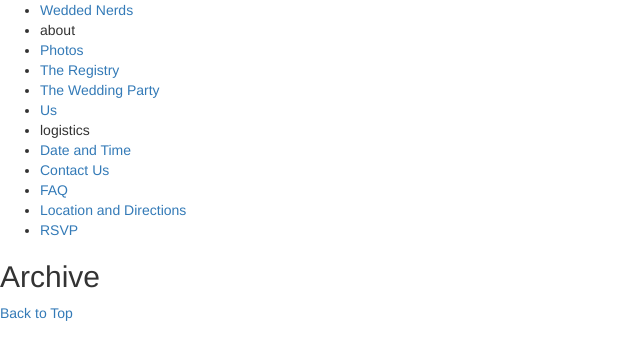
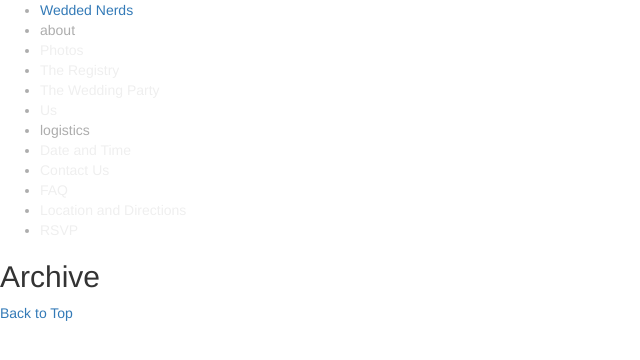
Before and after one commit to weddednerds/weddednerds.github.io, a Jekyll site: the page built from archive.html, in a window 1280 px wide. Shown: the top 360 px of the page, without its empty margins (0-640 px from the left). Built offline with Jekyll 4.4.1, drawn with Linux system fonts in a browser that asks for light colours; nearby versions of some CDN libraries; library files that are not in the unit come from our copies; comment, search, counter and statistics services are not loaded.

Commit message:
Updating link coloring everywhere

```diff
--- a/_includes/themes/the-program/default.html
+++ b/_includes/themes/the-program/default.html
@@ -27,7 +27,7 @@
 		<div class="unit-head">
 			<div class="unit-inner unit-head-inner">
 				<nav class="nav-global">
-					<ul>
+					<ul style="color: #adadad">
 						<li class="logo"><a href="/">{{ site.title }}</a></li>
 {% for cat in site.category-list %}
 <!-- LIST DEBUG: -->
@@ -40,7 +40,7 @@
 {% for pc in page.categories %}
 {% if pc == cat %}
 <li>
-  <a class="nav-link" href="{{ page.url }}">{{ page.title }}</a>
+  <a style="color: #efefef;" href="{{ page.url }}">{{ page.title }}</a>
 </li>
 {% endif %} <!-- cat-match-p -->
 {% endfor %} <!-- page-category -->
```
Also changed, not shown: assets/themes/the-program/css/style.css (+6 -2 lines).
